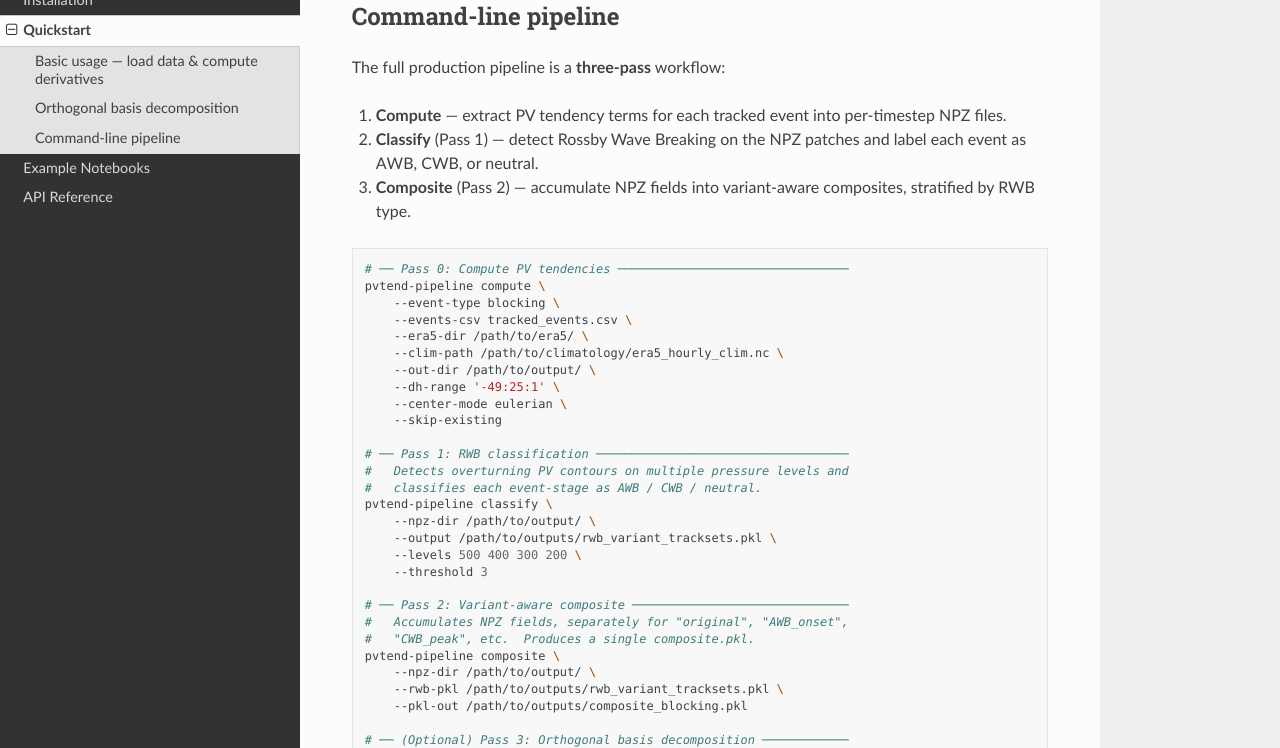
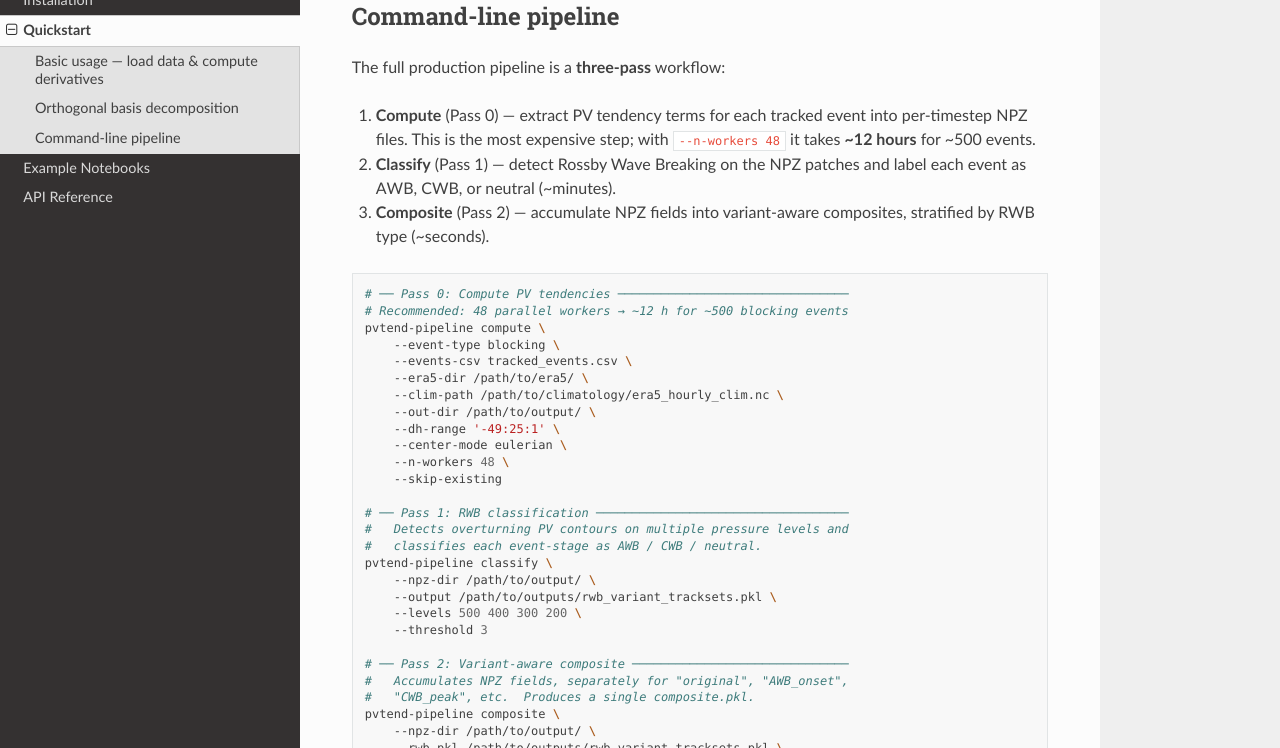
Before and after one commit to yanxingjianken/pvtend, a Sphinx documentation site: the page built from docs/quickstart.rst, in a window 1280 px wide and 900 px high, scrolled down 2933 px, cut to the strip 152-900 px from the top of the window. Built offline with Sphinx 7.4.7 and the Read the Docs theme 3.1.0, drawn with Linux system fonts in a browser that asks for light colours; pages that are not in the unit, such as notebooks, are missing from menus.

Commit message:
docs: sync 03z notebook outputs to RTD, add --n-workers 48 recommendation to CLI quickstart
- examples/03z_four_basis_projection_geopotential.ipynb: include plot outputs
  so RTD renders the notebook with figures
- docs/quickstart.rst: add --n-workers 48 to compute command, note ~12 h
  runtime for ~500 blocking events
- docs/generated/pvtend.TendencyConfig.rst: regenerated
- bump version 0.7.0 → 0.7.1

```diff
--- a/docs/generated/pvtend.TendencyConfig.rst
+++ b/docs/generated/pvtend.TendencyConfig.rst
@@ -31,9 +31,12 @@ pvtend.TendencyConfig
       ~TendencyConfig.event_type
       ~TendencyConfig.lat_half
       ~TendencyConfig.lon_half
+      ~TendencyConfig.n_workers
       ~TendencyConfig.output_dir
       ~TendencyConfig.partial_at_pole
-      ~TendencyConfig.use_constant_sigma
+      ~TendencyConfig.qg_omega_method
+      ~TendencyConfig.skip_existing
+      ~TendencyConfig.track_file
       ~TendencyConfig.year_end
       ~TendencyConfig.year_start
       ~TendencyConfig.levels
--- a/docs/quickstart.rst
+++ b/docs/quickstart.rst
@@ -132,16 +132,18 @@ Command-line pipeline
 
 The full production pipeline is a **three-pass** workflow:
 
-1. **Compute** — extract PV tendency terms for each tracked event into
-   per-timestep NPZ files.
+1. **Compute** (Pass 0) — extract PV tendency terms for each tracked event into
+   per-timestep NPZ files.  This is the most expensive step; with
+   ``--n-workers 48`` it takes **~12 hours** for ~500 events.
 2. **Classify** (Pass 1) — detect Rossby Wave Breaking on the NPZ
-   patches and label each event as AWB, CWB, or neutral.
+   patches and label each event as AWB, CWB, or neutral (~minutes).
 3. **Composite** (Pass 2) — accumulate NPZ fields into variant-aware
-   composites, stratified by RWB type.
+   composites, stratified by RWB type (~seconds).
 
 .. code-block:: bash
 
    # ── Pass 0: Compute PV tendencies ────────────────────────────────
+   # Recommended: 48 parallel workers → ~12 h for ~500 blocking events
    pvtend-pipeline compute \
        --event-type blocking \
        --events-csv tracked_events.csv \
@@ -150,6 +152,7 @@ The full production pipeline is a **three-pass** workflow:
        --out-dir /path/to/output/ \
        --dh-range '-49:25:1' \
        --center-mode eulerian \
+       --n-workers 48 \
        --skip-existing
 
    # ── Pass 1: RWB classification ───────────────────────────────────
--- a/pyproject.toml
+++ b/pyproject.toml
@@ -4,7 +4,7 @@ build-backend = "setuptools.build_meta"
 
 [project]
 name = "pvtend"
-version = "0.7.0"
+version = "0.7.1"
 authors = [
     { name = "Xingjian Yan" },
 ]
--- a/src/pvtend/_version.py
+++ b/src/pvtend/_version.py
@@ -1 +1 @@
-__version__ = "0.7.0"
+__version__ = "0.7.1"
```
Also changed, not shown: 1 other file.
